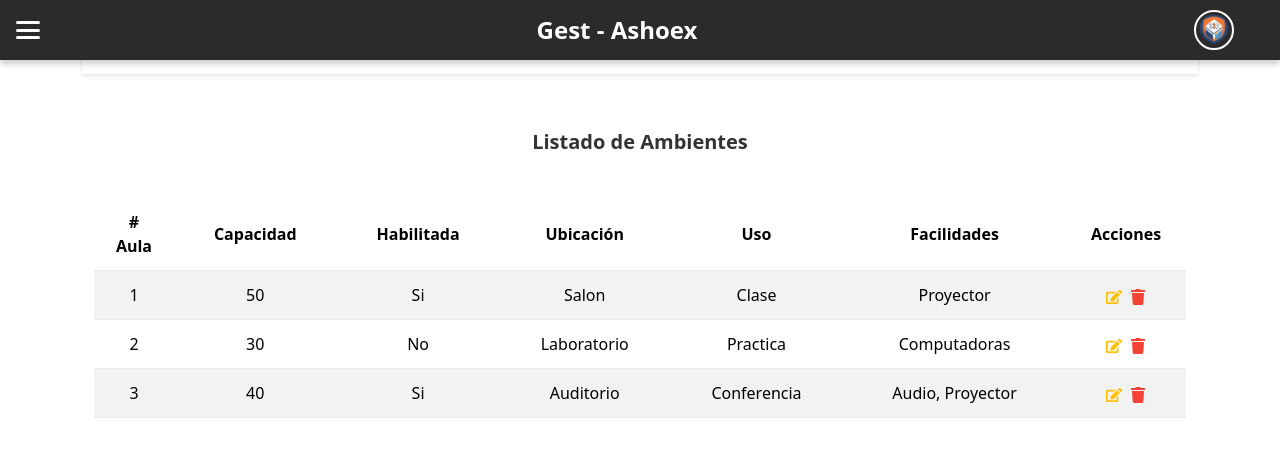
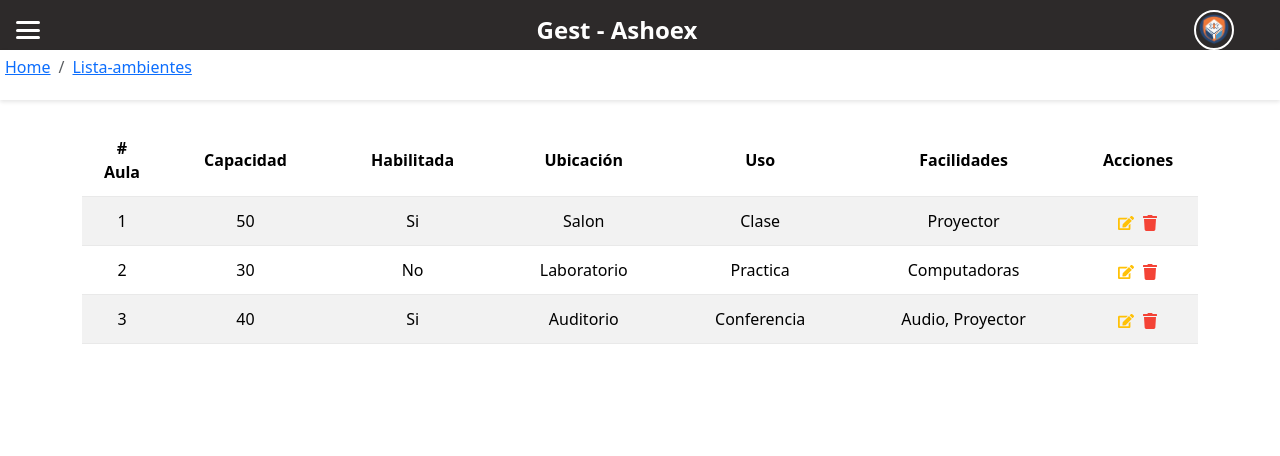
Before and after one commit to vladimircostaj/gest-ashoex, a React (Vite) app in the folder gest-ashoex-frontend/: page /lista-ambientes in a window 1280 px wide. Shown: the top 456 px of the page. Built offline with nearby package versions, Linux system fonts and the light colour scheme.

Commit message:
Refactor layout styles for consistency across components and pages

```diff
--- a/gest-ashoex-frontend/src/components/BreadCrumb/breadcrumb.jsx
+++ b/gest-ashoex-frontend/src/components/BreadCrumb/breadcrumb.jsx
@@ -9,10 +9,10 @@ export const Breadcrumb = () => {
     <nav
       aria-label="breadcrumb"
       style={{
-        // position: "fixed",
-        // top: "10%", // Puedes ajustar este valor si es necesario
-        // left: "18%", // Esto coloca el breadcrumb al 25% desde el lado izquierdo
-        right: "0", // El valor '0' hace que se extienda hasta el borde derecho
+        position: "fixed",
+        top: "50px", // Puedes ajustar este valor si es necesario
+        left: 0, // Esto coloca el breadcrumb al 25% desde el lado izquierdo
+        right: 0, // El valor '0' hace que se extienda hasta el borde derecho
         zIndex: 1000,
         backgroundColor: "white", // O cualquier otro color
         padding: "5px",
--- a/gest-ashoex-frontend/src/components/health/health.jsx
+++ b/gest-ashoex-frontend/src/components/health/health.jsx
@@ -4,7 +4,7 @@ import { Toaster } from "sonner";
 
 const HealthCheck = () => {
   return (
-    <div className="container mt-4 ">
+    <div className="md-container mt-4">
       <Toaster
         position="top-right"
         richColors
--- a/gest-ashoex-frontend/src/pages/Ambiente/listar_ambientes_page.jsx
+++ b/gest-ashoex-frontend/src/pages/Ambiente/listar_ambientes_page.jsx
@@ -37,7 +37,7 @@ const ListaAmbientes = () => {
   ];
 
   return (
-    <div className="container mt-5">
+    <div className="container mt-md-5">
       <div className="table title">
         <div className="row">
           <div className="">
--- a/gest-ashoex-frontend/src/pages/Curricula/listarCurricula.jsx
+++ b/gest-ashoex-frontend/src/pages/Curricula/listarCurricula.jsx
@@ -31,7 +31,7 @@ const ListarCurriculas = () => {
   ];
 
   return (
-    <div className="container mt-5">
+    <div className="container mt-md-5">
       <div className="table title">
         <div className="row">
           <div className="">
--- a/gest-ashoex-frontend/src/pages/Personal/editar_personal_page.jsx
+++ b/gest-ashoex-frontend/src/pages/Personal/editar_personal_page.jsx
@@ -63,7 +63,7 @@ const EditarPersonalAcademico = () => {
   };
 
   return (
-    <div className="form-container mt-5">
+    <div className="form-container mt-md-5">
       <div className="card form-card">
         <div className="mb-3 text-center">
           <Title text="Editar Personal Académico" />
--- a/gest-ashoex-frontend/src/pages/Personal/listar_personal_page.jsx
+++ b/gest-ashoex-frontend/src/pages/Personal/listar_personal_page.jsx
@@ -102,7 +102,7 @@ export const ListarPersonal = () => {
   };
 
   return (
-    <div className="container mt-5">
+    <div className="container mt-md-5">
       <div className="table title">
         <div className="row">
           <div className="mt-2">
--- a/gest-ashoex-frontend/src/pages/Personal/visualizar_info_personal.jsx
+++ b/gest-ashoex-frontend/src/pages/Personal/visualizar_info_personal.jsx
@@ -20,9 +20,9 @@ const VisualizarInformacionPersonal = () => {
   }, [personalId]);
 
   return (
-    <div className="d-flex justify-content-center align-items-center vh-100 bg-light p-3">
+    <div className="d-flex justify-content-center align-items-center vh-100 bg-light p-3 mt-5 mt-md-0">
       <div
-        className="card shadow-lg rounded-4 p-4"
+        className="card shadow-lg rounded-4 p-md-4"
         style={{ maxWidth: "400px", width: "100%" }}
       >
         <div className="mb-3">
```
